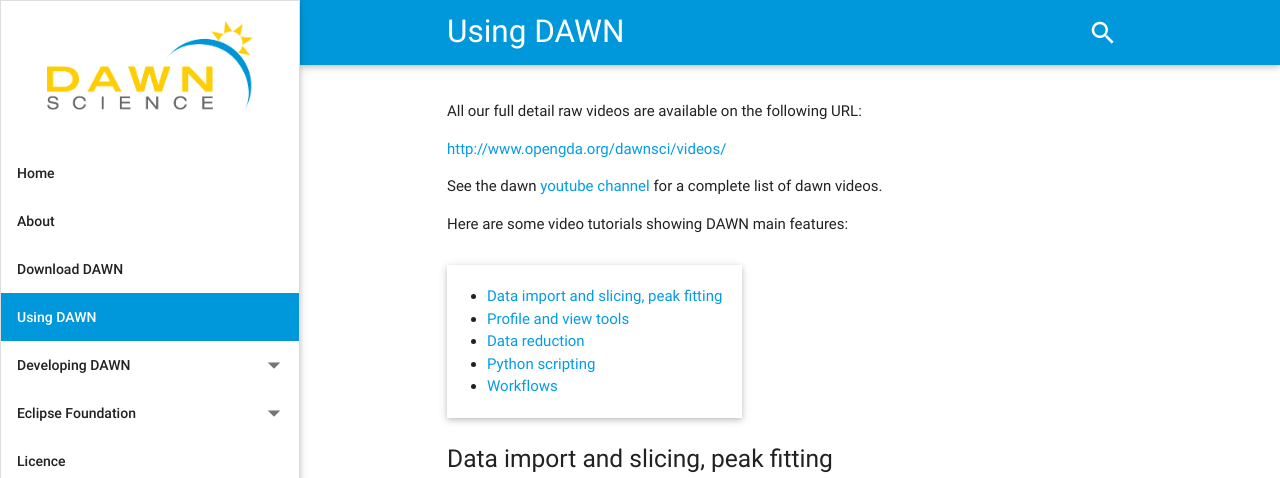
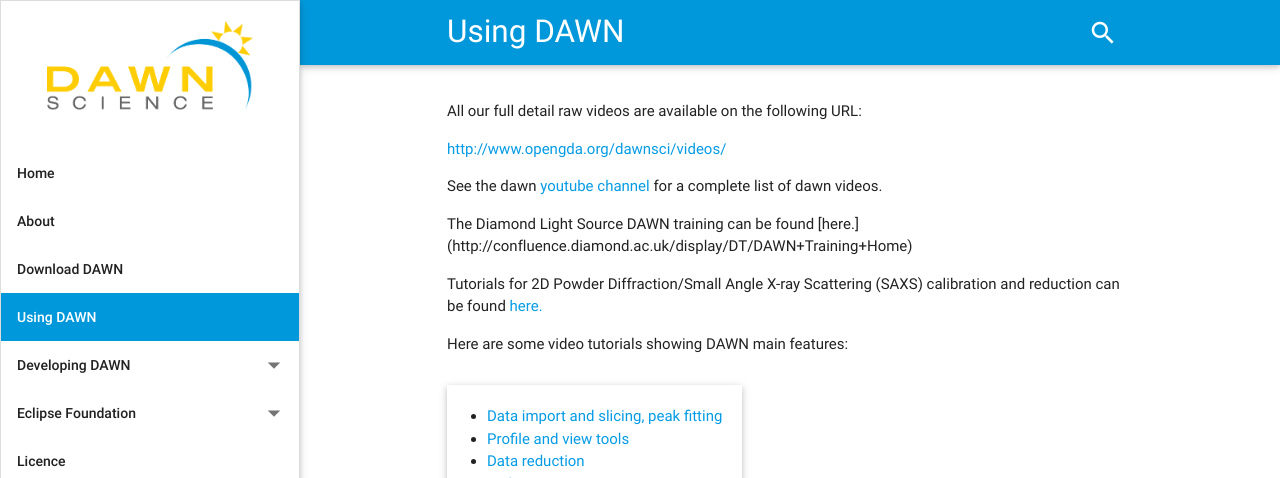
Before and after one commit to DawnScience/dawn-website, a Jekyll site: the page built from _pages/03_using-dawn.md, in a window 1280 px wide and 900 px high, cut to the strip 0-478 px from the top of the window. Built offline with Jekyll 4.4.1, drawn with Linux system fonts in a browser that asks for light colours; nearby versions of some CDN libraries.

Commit message:
Update 03_using-dawn.md

```diff
--- a/_pages/03_using-dawn.md
+++ b/_pages/03_using-dawn.md
@@ -8,6 +8,10 @@
 [http://www.opengda.org/dawnsci/videos/](http://www.opengda.org/dawnsci/videos/)
 
 See the dawn [youtube channel](http://www.youtube.com/user/DAWNScience) for a complete list of dawn videos.
+
+The Diamond Light Source DAWN training can be found [here.] (http://confluence.diamond.ac.uk/display/DT/DAWN+Training+Home)
+
+Tutorials for 2D Powder Diffraction/Small Angle X-ray Scattering (SAXS) calibration and reduction can be found [here.](http://confluence.diamond.ac.uk/display/DT/2D+Powder+Calibration+and+Reduction+Tutorial)
 
 Here are some video tutorials showing DAWN main features:
 
```
